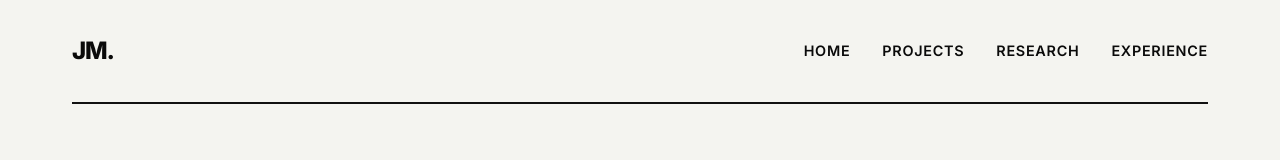
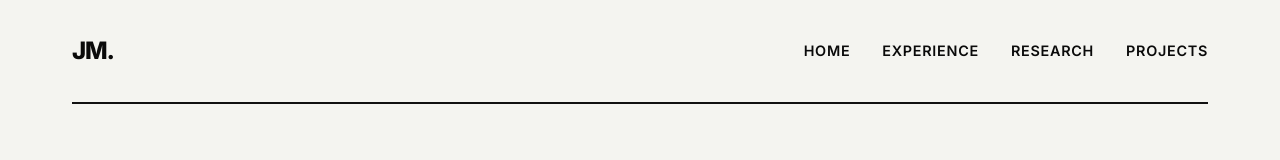
Before and after one commit to Jayesh-Motwani/Portfolio-Website, a Next.js app: page / in a window 1280 px wide. Shown: the top 160 px of the page. Built offline with nearby package versions, Linux system fonts and the light colour scheme.

Commit message:
Reorder navigation links

```diff
--- a/app/layout.tsx
+++ b/app/layout.tsx
@@ -27,9 +27,9 @@ export default function RootLayout({
             <nav>
               <ul className="nav-links">
                 <li><Link href="/" className="nav-link">Home</Link></li>
+                <li><a href="/#experience" className="nav-link">Experience</a></li>
+                <li><a href="/#research" className="nav-link">Research</a></li>
                 <li><a href="/#projects" className="nav-link">Projects</a></li>
-                <li><a href="/#research" className="nav-link">Research</a></li>
-                <li><a href="/#experience" className="nav-link">Experience</a></li>
               </ul>
             </nav>
           </header>
```
